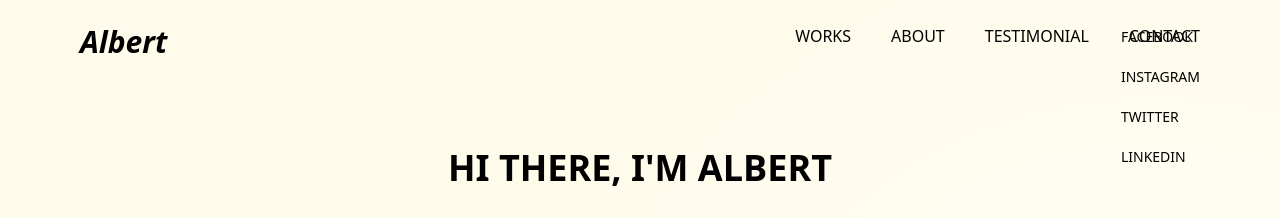
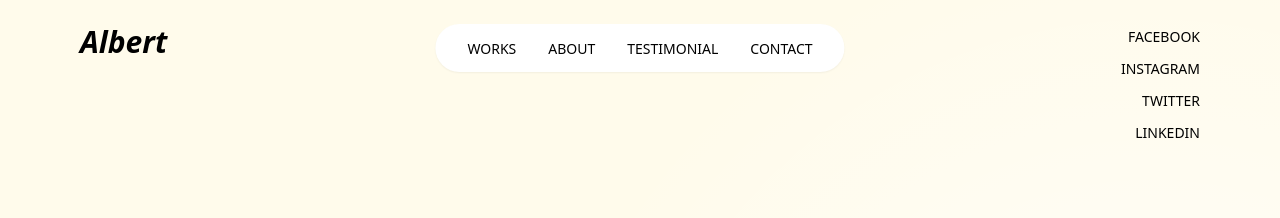
Before and after one commit to bunnysunny24/My_Portfolio, a React (Create React App) app: page / in a window 1280 px wide. Shown: the top 218 px of the page. Built offline with nearby package versions, Linux system fonts and the light colour scheme.

Commit message:
one done

```diff
--- a/src/components/Navbar.jsx
+++ b/src/components/Navbar.jsx
@@ -4,8 +4,21 @@ function Navbar() {
   const [menuOpen, setMenuOpen] = useState(false);
 
   return (
-    <nav className="py-6 flex flex-wrap justify-between items-start relative z-20">
+    <nav className="py-6 flex justify-between items-start relative z-20">
+      {/* Logo on left */}
       <div className="text-3xl font-bold italic">Albert</div>
+
+      {/* Center navigation with pill background */}
+      <div className="hidden md:block absolute left-1/2 transform -translate-x-1/2">
+        <div className="bg-white rounded-full px-8 py-3 shadow-sm">
+          <ul className="flex space-x-8">
+            <li><a href="#works" className="font-medium text-sm hover:text-green-800">WORKS</a></li>
+            <li><a href="#about" className="font-medium text-sm hover:text-green-800">ABOUT</a></li>
+            <li><a href="#testimonial" className="font-medium text-sm hover:text-green-800">TESTIMONIAL</a></li>
+            <li><a href="#contact" className="font-medium text-sm hover:text-green-800">CONTACT</a></li>
+          </ul>
+        </div>
+      </div>
 
       {/* Mobile menu button */}
       <button
@@ -17,19 +30,21 @@ function Navbar() {
         </svg>
       </button>
 
-      {/* Desktop Navigation */}
-      <div className={`w-full md:w-auto ${menuOpen ? 'block' : 'hidden'} md:block`}>
-        <ul className="flex flex-col md:flex-row items-center gap-4 md:gap-10 mt-4 md:mt-0">
-          <li><a href="#works" className="font-medium hover:text-green-800">WORKS</a></li>
-          <li><a href="#about" className="font-medium hover:text-green-800">ABOUT</a></li>
-          <li><a href="#testimonial" className="font-medium hover:text-green-800">TESTIMONIAL</a></li>
-          <li><a href="#contact" className="font-medium hover:text-green-800">CONTACT</a></li>
-        </ul>
+      {/* Mobile Navigation */}
+      <div className={`md:hidden w-full ${menuOpen ? 'block' : 'hidden'} mt-4`}>
+        <div className="bg-white rounded-full px-8 py-3 shadow-sm">
+          <ul className="flex flex-col space-y-2 items-center">
+            <li><a href="#works" className="font-medium text-sm hover:text-green-800">WORKS</a></li>
+            <li><a href="#about" className="font-medium text-sm hover:text-green-800">ABOUT</a></li>
+            <li><a href="#testimonial" className="font-medium text-sm hover:text-green-800">TESTIMONIAL</a></li>
+            <li><a href="#contact" className="font-medium text-sm hover:text-green-800">CONTACT</a></li>
+          </ul>
+        </div>
       </div>
 
-      {/* Social Links - Desktop: Right side vertical, Mobile: Bottom horizontal */}
-      <div className={`md:absolute md:right-0 md:top-6 ${menuOpen ? 'block' : 'hidden'} md:block`}>
-        <ul className="flex flex-row md:flex-col gap-4 mt-4 md:mt-0 justify-center md:justify-start">
+      {/* Social Links - Right side vertical */}
+      <div className="hidden md:block">
+        <ul className="flex flex-col space-y-2 text-right">
           <li><a href="#facebook" className="text-sm hover:text-green-800">FACEBOOK</a></li>
           <li><a href="#instagram" className="text-sm hover:text-green-800">INSTAGRAM</a></li>
           <li><a href="#twitter" className="text-sm hover:text-green-800">TWITTER</a></li>
```
